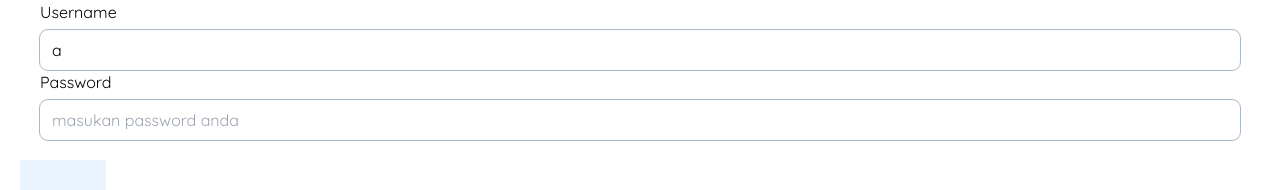
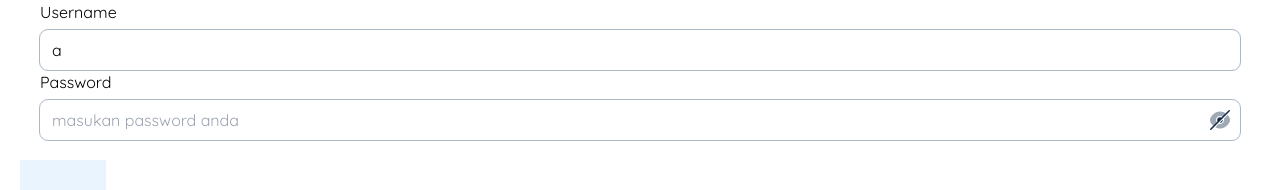
Before and after one commit to azkifairuz/siedo-app, a Vue app: page / in a window 1280 px wide. Shown: the part 417-607 px from the top of the page. Built offline with nearby package versions, Linux system fonts and the light colour scheme.

Commit message:
input field with icon

```diff
--- a/src/App.vue
+++ b/src/App.vue
@@ -2,6 +2,7 @@
 import { RouterLink, RouterView } from 'vue-router'
 import BaseInputField from '@/components/BaseInpuField.vue'
 import { reactive } from 'vue';
+import PasswordInputField from './components/PasswordInputField.vue';
 
 const tes = reactive({
   name:"a",
@@ -25,11 +26,10 @@ function btnTes() {
      v-model="tes.name"
      type="text"
     />
-    <BaseInputField
+    <PasswordInputField
      label="Password"
      placeholder="masukan password anda"
      v-model="tes.password"
-     type="text"
     />
   </div>
   <button @click="btnTes" class="bg-secondary p-8 m-5">tes</button>
--- /dev/null
+++ b/src/components/PasswordInputField.vue
@@ -0,0 +1,42 @@
+<script setup lang="ts">
+import { defineProps, defineEmits, ref } from 'vue';
+import IconEyesOpen from '@/components/icons/IconEyeOpen.vue';
+import IconEyesClose from '@/components/icons/IconEyeClose.vue';
+
+defineProps<{
+    label: string,
+    placeholder: string,
+    modelValue: string
+}>();
+const isOpen = ref<boolean>(false)
+const emits = defineEmits(['update:modelValue']);
+
+const handleInput = (event: Event) => {
+    const target = event.target as HTMLInputElement;
+    if (target) {
+        emits('update:modelValue', target.value);
+    }
+};
+
+function handleOpen() {
+    isOpen.value = !isOpen.value
+}
+</script>
+<template>
+    <div class="flex flex-col gap-1.5 relative">
+        <label :for="label">{{ label }}</label>
+        <div class="relative">
+            <input class="rounded-lg py-2 pl-3 pr-10 focus:outline-main-blue outline-1 outline outline-[#ABB8C7] w-full"
+                :id="label" :type="isOpen ? 'text' : 'password'" :placeholder="placeholder" :value="modelValue"
+                @input="handleInput" />
+            <button @click="handleOpen" v-if="isOpen" class="absolute right-2 top-1/2 transform -translate-y-1/2">
+
+                <IconEyesOpen />
+
+            </button>
+            <button @click="handleOpen" v-else class="absolute right-2 top-1/2 transform -translate-y-1/2">
+                <IconEyesClose />
+            </button>
+        </div>
+    </div>
+</template>
--- /dev/null
+++ b/src/components/icons/IconEyeClose.vue
@@ -0,0 +1,22 @@
+<template>
+
+    <svg width="24" height="24" viewBox="0 0 24 24" fill="none" xmlns="http://www.w3.org/2000/svg">
+        <path opacity="0.4"
+            d="M21.25 9.15001C20.76 8.37001 20.2 7.67001 19.62 7.04001L15.85 10.81C15.97 11.18 16.04 11.58 16.04 12C16.04 14.24 14.23 16.04 12 16.04C11.58 16.04 11.18 15.97 10.81 15.85L7.34998 19.31C8.80998 20.13 10.39 20.56 12 20.56C13.78 20.56 15.51 20.04 17.09 19.07C18.67 18.09 20.09 16.66 21.25 14.84C22.25 13.28 22.25 10.72 21.25 9.15001Z"
+            fill="#112A46" />
+        <path
+            d="M14.02 9.98001L9.98001 14.02C9.47001 13.5 9.14001 12.78 9.14001 12C9.14001 10.43 10.42 9.14001 12 9.14001C12.78 9.14001 13.5 9.47001 14.02 9.98001Z"
+            fill="#112A46" />
+        <path opacity="0.4"
+            d="M18.25 5.74999L14.86 9.13999C14.13 8.39999 13.12 7.95999 12 7.95999C9.76 7.95999 7.96 9.76999 7.96 12C7.96 13.12 8.41 14.13 9.14 14.86L5.76 18.25H5.75C4.64 17.35 3.62 16.2 2.75 14.84C1.75 13.27 1.75 10.72 2.75 9.14999C3.91 7.32999 5.33 5.89999 6.91 4.91999C8.49 3.95999 10.22 3.42999 12 3.42999C14.23 3.42999 16.39 4.24999 18.25 5.74999Z"
+            fill="#112A46" />
+        <path
+            d="M14.86 12C14.86 13.57 13.58 14.86 12 14.86C11.94 14.86 11.89 14.86 11.83 14.84L14.84 11.83C14.86 11.89 14.86 11.94 14.86 12Z"
+            fill="#112A46" />
+        <path
+            d="M21.77 2.23C21.47 1.93 20.98 1.93 20.68 2.23L2.23 20.69C1.93 20.99 1.93 21.48 2.23 21.78C2.38 21.92 2.57 22 2.77 22C2.97 22 3.16 21.92 3.31 21.77L21.77 3.31C22.08 3.01 22.08 2.53 21.77 2.23Z"
+            fill="#112A46" />
+    </svg>
+
+
+</template>
--- /dev/null
+++ b/src/components/icons/IconEyeOpen.vue
@@ -0,0 +1,13 @@
+<template>
+
+    <svg width="24" height="24" viewBox="0 0 24 24" fill="none" xmlns="http://www.w3.org/2000/svg">
+        <path
+            d="M15.58 12C15.58 13.98 13.98 15.58 12 15.58C10.02 15.58 8.42 13.98 8.42 12C8.42 10.02 10.02 8.42001 12 8.42001C13.98 8.42001 15.58 10.02 15.58 12Z"
+            stroke="#ABB8C7" stroke-width="1.5" stroke-linecap="round" stroke-linejoin="round" />
+        <path
+            d="M12 20.27C15.53 20.27 18.82 18.19 21.11 14.59C22.01 13.18 22.01 10.81 21.11 9.4C18.82 5.8 15.53 3.72 12 3.72C8.47 3.72 5.18 5.8 2.89 9.4C1.99 10.81 1.99 13.18 2.89 14.59C5.18 18.19 8.47 20.27 12 20.27Z"
+            stroke="#ABB8C7" stroke-width="1.5" stroke-linecap="round" stroke-linejoin="round" />
+    </svg>
+
+
+</template>
```
